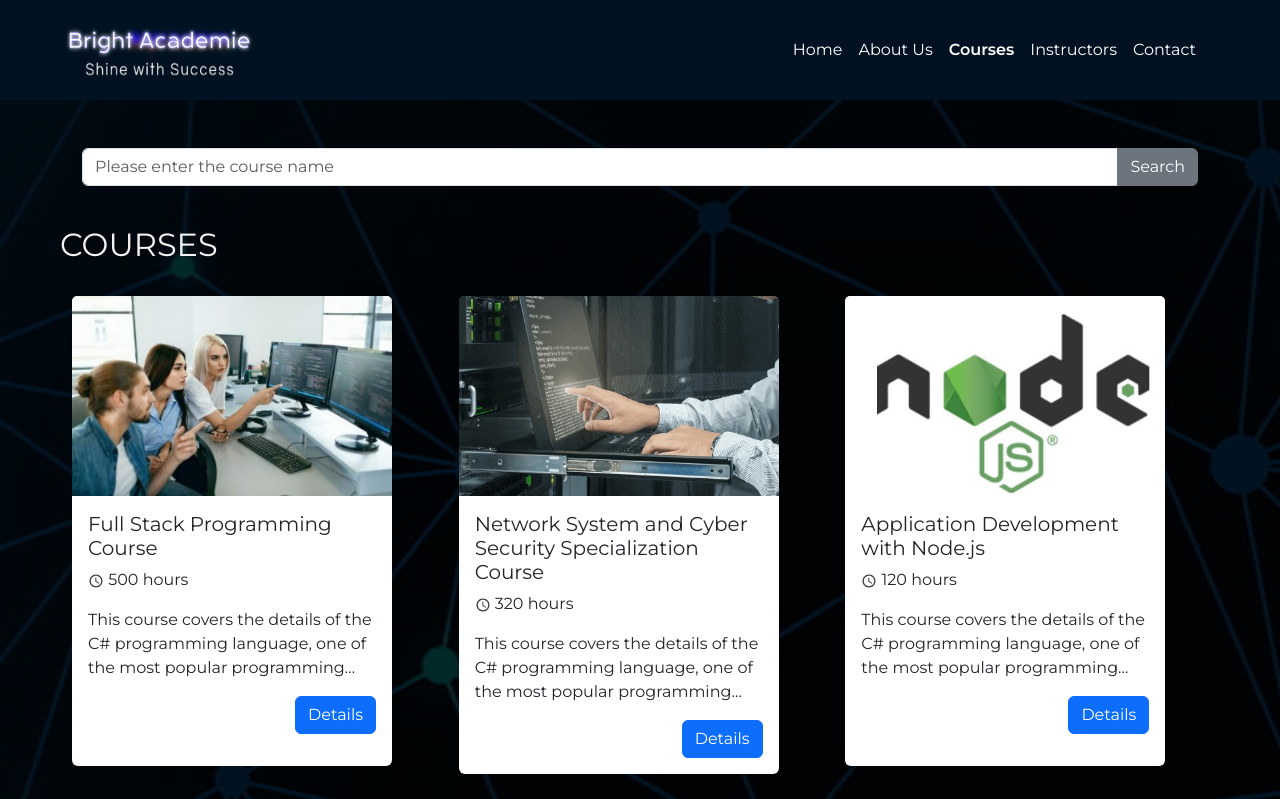
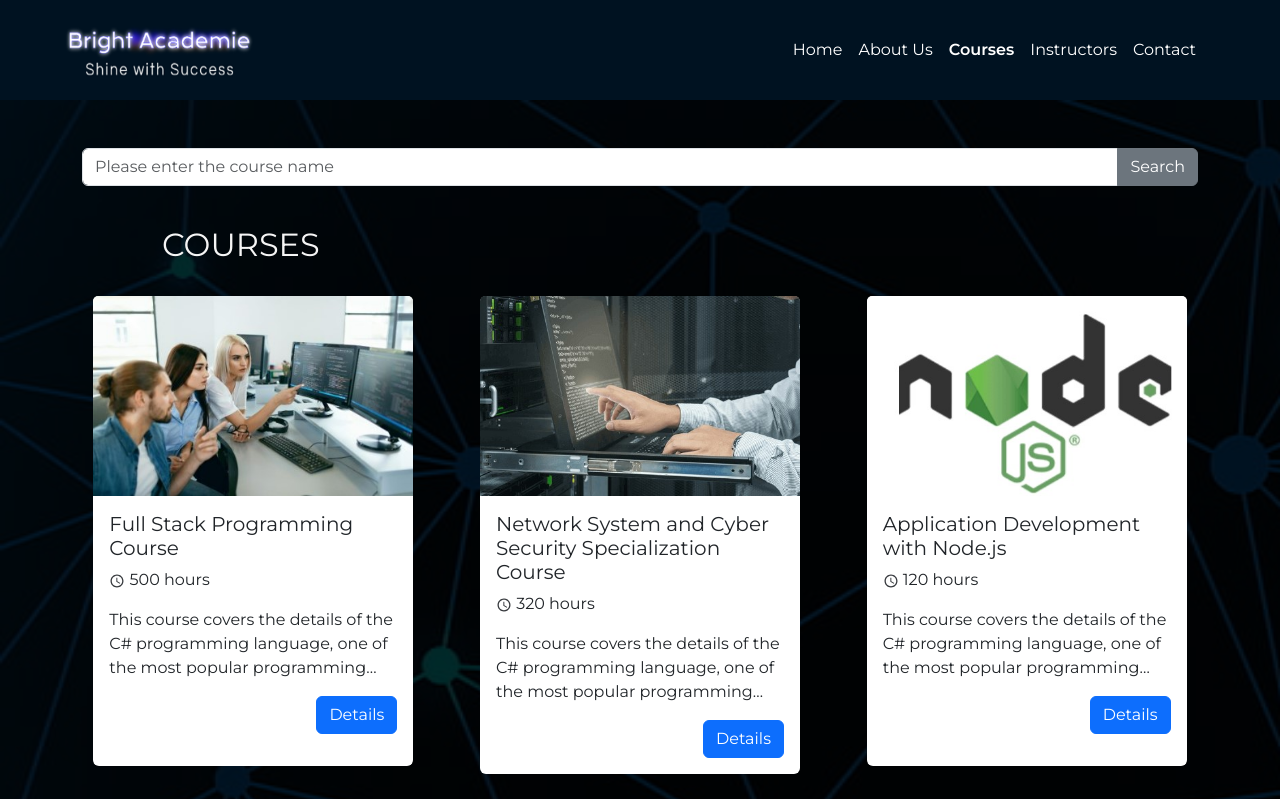
Before and after one commit to pinaraliogullari/pinar_aliogullari_bright_akademi_projesi, a React (Create React App) app: page /courses in a window 1280 px wide. Shown: the top 799 px of the page. Built offline with nearby package versions, Linux system fonts and the light colour scheme.

Commit message:
details button worked on courses page

```diff
--- a/src/App.css
+++ b/src/App.css
@@ -132,7 +132,7 @@ background-color:white;
 }
 
 .course-card:hover .course-img {
-  transform: scale(1.2); /* Resmi büyütmek için */
+  transform: scale(1.2);
 }
 
 .course-body {
--- a/src/App.js
+++ b/src/App.js
@@ -6,6 +6,9 @@ import AboutUs from './Pages/About Us/AboutUs.js';
 import Courses from './Pages/Courses/Courses.js';
 import Instructors from './Pages/Instructors/Instructors.js';
 import Contact from './Pages/Contact/Contact.js';
+import CourseDetails from './Pages/CourseDetails/CourseDetails.js';
+
+
 import Footer from './Components/Footer.js';
 import { AppContext } from './Context/AppContext.js';
 import { useState } from 'react';
@@ -54,6 +57,8 @@ function App() {
   const [courses, setCourses] = useState(allCourses);
   const [keyword, setKeyword] = useState("");
   const [noResults, setNoResults] = useState(false);
+  const [selectedCourse, setSelectedCourse] = useState(null);
+
 
   const searchCourse = (keyword) => {
     const filteredCourses = allCourses.filter((course) =>
@@ -73,10 +78,12 @@ function App() {
     setKeyword("");
 
   }
+
+
   return (
     <>
 
-      <AppContext.Provider value={{ blogs, setBlogs, courses, setCourses, keyword, setKeyword, searchCourse, clearSearchBox, noResults, setNoResults }} >
+      <AppContext.Provider value={{ blogs, setBlogs, courses, setCourses, keyword, setKeyword, searchCourse, clearSearchBox, noResults, setNoResults, selectedCourse, setSelectedCourse }} >
         <BrowserRouter>
 
           <Header />
@@ -87,6 +94,10 @@ function App() {
             <Route path='/courses' element={<Courses />} />
             <Route path='/instructors' element={<Instructors />} />
             <Route path='/contact' element={<Contact />} />
+            <Route path='/course-details/' element={<CourseDetails />} />
+
+
+
 
           </Routes>
           <Footer />
--- a/src/Components/Course.js
+++ b/src/Components/Course.js
@@ -1,16 +1,19 @@
-import React from 'react'
-import { Card, Col, Button, CardGroup } from 'react-bootstrap';
+import React, { useContext } from 'react';
+import { Card, Button, CardGroup } from 'react-bootstrap';
 import { IoMdTime } from "react-icons/io";
+import { AppContext } from '../Context/AppContext';
+import { Link } from 'react-router-dom';
 
 const Course = ({ course }) => {
+  const { setSelectedCourse } = useContext(AppContext);
+
+  const handleCourseClick = () => {
+    setSelectedCourse(course);
+  };
+
   return (
     <>
-
-      {/* tarayıcı boyutuı değiştikçe kartların birbiri üzerine gelme sorunu */}
-
-
-      <>
-        <Card className="course-card mb-4">
+      <Card className="course-card mb-4 mx-auto">
         <div className="img-container">
           <Card.Img
             className="course-img"
@@ -23,26 +26,19 @@ const Course = ({ course }) => {
           <span>
             <IoMdTime /> {course.time}
           </span>
-
           <Card.Text className="limited-text mt-3">
             {course.courseInfo}
             <hr />
           </Card.Text>
-
-
           <div className='d-flex justify-content-end'>
-              <Button  variant="primary">Details</Button>
-
+            <Link to='/course-details'>
+              <Button variant="primary" onClick={handleCourseClick}>Details</Button>
+            </Link>
           </div>
         </Card.Body>
       </Card>
     </>
-
-
-
-
-    </>
-  )
+  );
 }
 
 export default Course;
--- a/src/Components/Header.js
+++ b/src/Components/Header.js
@@ -19,9 +19,8 @@ const Header = () => {
   const { searchCourse } = useContext(AppContext);
   const handleCoursesClick = () => {
     handleOffcanvasClose();
-    searchCourse(""); // Boş bir anahtar kelime ile tüm kursları göster
+    searchCourse("");
   };
-
 
 
 
--- /dev/null
+++ b/src/Pages/CourseDetails/CourseDetails.js
@@ -0,0 +1,47 @@
+// CourseDetails.js
+
+import React, { useContext } from 'react';
+import { Container, Row, Col } from 'react-bootstrap';
+import background from '../../Images/background6.jpg';
+import { AppContext } from '../../Context/AppContext';
+
+const CourseDetails = () => {
+    const { selectedCourse } = useContext(AppContext);
+
+    if (!selectedCourse) {
+        return (
+            <Container fluid className='background' style={{ backgroundImage: `url(${background})`, backgroundRepeat: 'no-repeat', backgroundSize: "cover" }}>
+                <Row>
+                    <Col className='mx-5 mt-5'>
+                        <div style={{ height: '100vh' }} >
+                            <p className='text-light fs-5 '>No course selected.</p>
+
+                        </div>
+                    </Col>
+                </Row>
+            </Container>
+        );
+    }
+
+    return (
+        <>
+            <Container fluid className='background' style={{ backgroundImage: `url(${background})`, backgroundRepeat: 'no-repeat', backgroundSize: "cover" }}>
+                <Row>
+                    <Col className='mx-5 mt-5'>
+                        <h2 className='title'>{selectedCourse.courseTitle}</h2>
+                    </Col>
+                </Row>
+                <Row>
+                    <Col md={8} sm={12}>
+                        <img src={selectedCourse.image} alt="" />
+                    </Col>
+                    <Col md={4} sm={12}>
+
+                    </Col>
+                </Row>
+            </Container>
+        </>
+    );
+}
+
+export default CourseDetails;
--- a/src/Pages/Courses/Courses.js
+++ b/src/Pages/Courses/Courses.js
@@ -6,11 +6,11 @@ import Search from '../../Components/Search';
 import { AppContext } from '../../Context/AppContext';
 import Course from '../../Components/Course';
 
-//sağdan soldan eşit boşluk sorunu
+
 
 const Courses = () => {
 
-  const { courses,noResults } = useContext(AppContext);
+  const { courses, noResults } = useContext(AppContext);
 
   return (
     <Container fluid className=' background' style={{ backgroundImage: `url(${background})`, backgroundRepeat: 'no-repeat', backgroundSize: "cover" }}>
@@ -18,26 +18,24 @@ const Courses = () => {
         <Col className='mt-5' xs={12}>
           <Search />
 
-
-
-
         </Col>
       </Row>
+
       <Row >
-        <Col className='mx-5 my-4'>
+        <Col style={{ marginLeft: '150px' }} className='my-4'>
           <h2 className='title '>COURSES</h2>
         </Col>
       </Row>
 
 
-      <Row className='mx-5'>
+      <Row className='mx-5 '>
         {noResults ? (
           <div style={{ height: '100vh' }} >
             <p className='text-light fs-5 '>Not found. If you wish, you could search for another course.</p>
 
           </div>
 
-        ):
+        ) :
           courses.map((course, index) => (
             <Col lg={4} md={6} sm={6} xs={12} className='mb-3 ' key={index} >
               <Course course={course} />
@@ -45,6 +43,9 @@ const Courses = () => {
           ))}
 
       </Row>
+
+
+
     </Container>
   );
 };
```
Also changed, not shown: src/Components/Search.js (+4 -4 lines), src/Pages/Courses/Courses.css (line endings or trailing spaces). Lines whose indentation alone changed are shown as unchanged.
